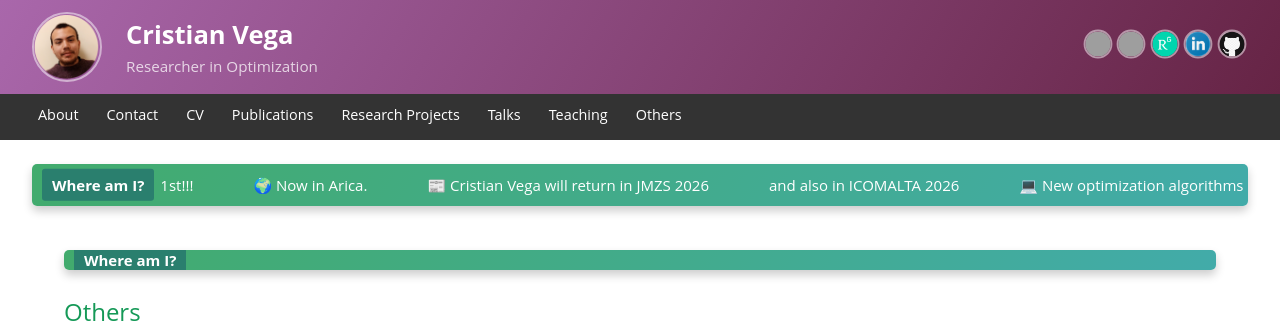
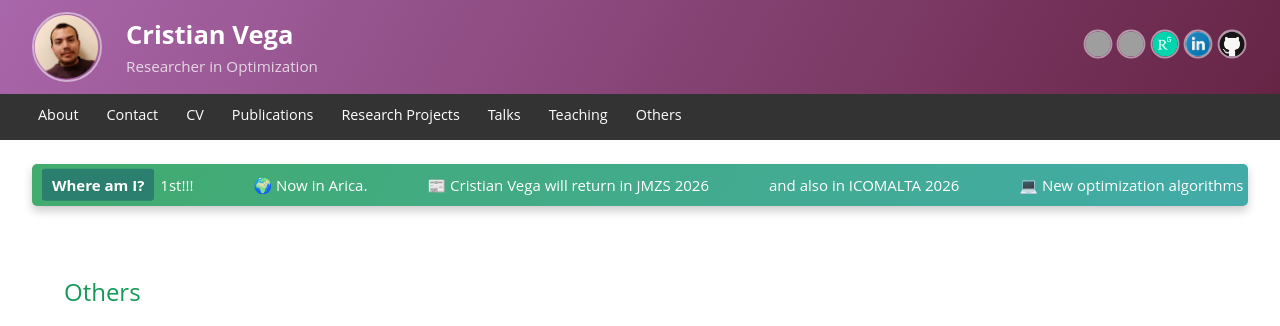
Before and after one commit to cristianvega1995/cristianvega1995.github.io, a Jekyll site: the page Others.html, which Jekyll copies as it is, in a window 1280 px wide, cut to the strip 0-326 px from the top of the page. Built offline with Jekyll 4.4.1, drawn with Linux system fonts in a browser that asks for light colours; grey boxes are pictures that could not be loaded.

Commit message:
Update Others.html

```diff
--- a/Others.html
+++ b/Others.html
@@ -294,14 +294,6 @@
 
 <main>
 
-    <!-- News Ticker -->
-    <div class="news-container">
-        <span class="news-title">Where am I?</span>
-        <div class="news-ticker-wrapper">
-            <div class="news-ticker" id="news-ticker"></div>
-        </div>
-    </div>
-
  <!-- Others -->
     <h2 id="others">Others</h2>
     <div style="display:flex; gap:20px; margin:20px 0; flex-wrap:wrap;">
```
